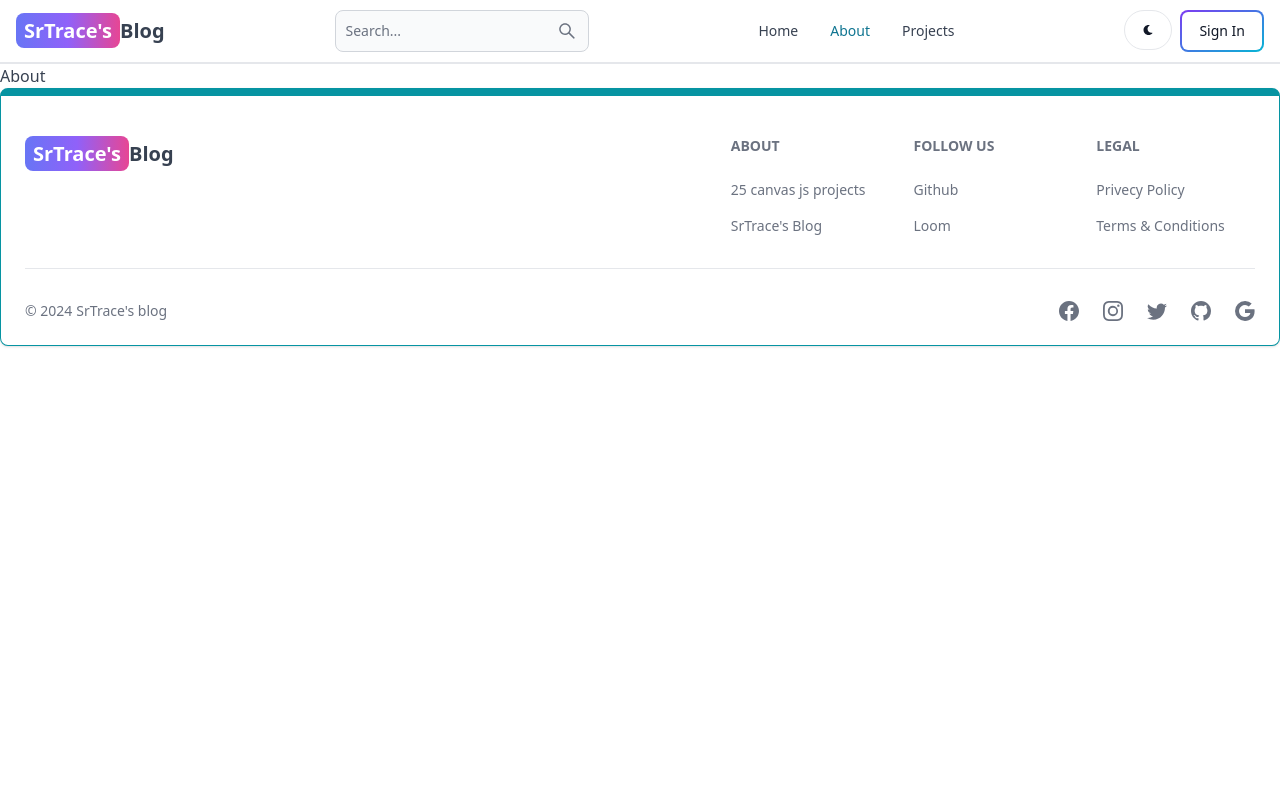
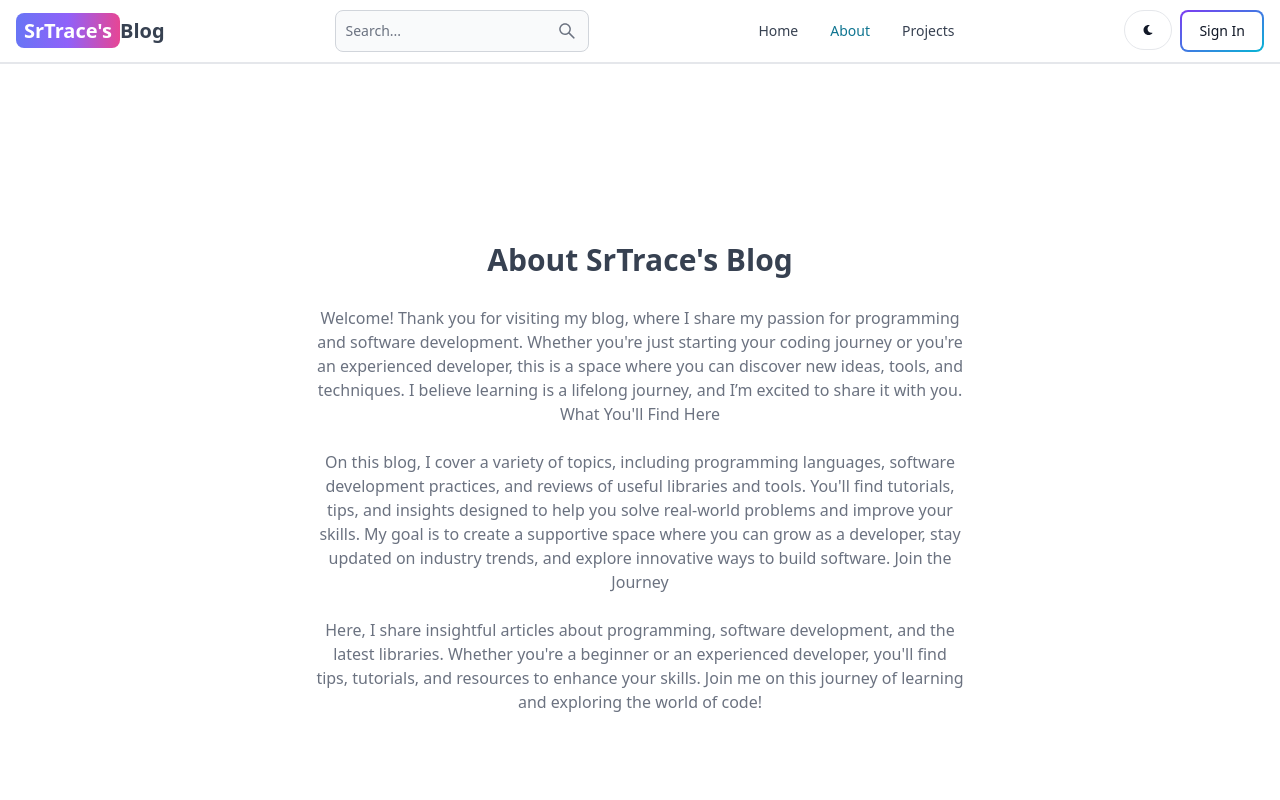
Before and after one commit to SrTrace/blog-dashboard-app, a React (Vite) app in the folder client/: page /about in a window 1280 px wide. Shown: the top 800 px of the page. Built offline with nearby package versions, Linux system fonts and the light colour scheme; no server answers.

Commit message:
add content to about and project pages

```diff
--- a/client/src/components/DashUsers.jsx
+++ b/client/src/components/DashUsers.jsx
@@ -92,7 +92,7 @@ export default function DashUsers() {
                   <Table.Cell>
                     <img
                       src={user.profilePicture}
-                      alt={user.username}
+                      // alt={user.username}
                       className="w-10 h-10 object-cover bg-gray-500 rounded-full"
                     />
                   </Table.Cell>
--- a/client/src/components/Dashboard.jsx
+++ b/client/src/components/Dashboard.jsx
@@ -151,7 +151,7 @@ export default function Dashboard() {
                     <Table.Cell>
                       <img
                         src={user.profilePicture}
-                        alt={user.username}
+                        // alt={user.username}
                         className="w-10 h-10 rounded-full bg-gray-500"
                       />
                     </Table.Cell>
--- a/client/src/pages/About.jsx
+++ b/client/src/pages/About.jsx
@@ -1,3 +1,41 @@
 export default function About() {
-  return <div>About</div>;
+  return (
+    <div className="min-h-screen flex items-center justify-center">
+      <div className="max-w-2xl mx-auto p-3 text-center">
+        <div>
+          <h2 className="text-3xl font-semibold text-center my-7">
+            About SrTrace&apos;s Blog
+          </h2>
+          <div className="text-md text-gray-500 flex flex-col gap-6">
+            <p>
+              Welcome! Thank you for visiting my blog, where I share my passion
+              for programming and software development. Whether you&apos;re just
+              starting your coding journey or you&apos;re an experienced
+              developer, this is a space where you can discover new ideas,
+              tools, and techniques. I believe learning is a lifelong journey,
+              and I’m excited to share it with you. What You&apos;ll Find Here
+            </p>
+
+            <p>
+              On this blog, I cover a variety of topics, including programming
+              languages, software development practices, and reviews of useful
+              libraries and tools. You&apos;ll find tutorials, tips, and
+              insights designed to help you solve real-world problems and
+              improve your skills. My goal is to create a supportive space where
+              you can grow as a developer, stay updated on industry trends, and
+              explore innovative ways to build software. Join the Journey
+            </p>
+
+            <p>
+              Here, I share insightful articles about programming, software
+              development, and the latest libraries. Whether you&apos;re a
+              beginner or an experienced developer, you&apos;ll find tips,
+              tutorials, and resources to enhance your skills. Join me on this
+              journey of learning and exploring the world of code!
+            </p>
+          </div>
+        </div>
+      </div>
+    </div>
+  );
 }
--- a/client/src/pages/Projects.jsx
+++ b/client/src/pages/Projects.jsx
@@ -1,3 +1,17 @@
+import CallToAction from "../components/CallToAction.jsx";
+
 export default function Projects() {
-  return <div>Projects</div>;
+  return (
+    <div className="min-h-screen max-w-2xl mx-auto flex justify-center items-center flex-col gap-6 p-3">
+      <h2 className="text-3xl font-semibold">Projects</h2>
+      <p className="text-md text-gray-500">
+        Explore new insights into CSS, JavaScript, React, Node.js, and more!
+        Discover amazing projects created by talented developers or dive into
+        articles that inspire innovation and learning. Whether you&apos;re
+        building something new or expanding your knowledge, this is the perfect
+        space to spark your creativity and grow as a developer.
+      </p>
+      <CallToAction />
+    </div>
+  );
 }
--- a/client/src/pages/Search.jsx
+++ b/client/src/pages/Search.jsx
@@ -15,7 +15,6 @@ export default function Search() {
   const [loading, setLoading] = useState(false);
   const [showMore, setShowMore] = useState(false);
 
-  console.log(sidebarData);
   useEffect(() => {
     const urlParams = new URLSearchParams(location.search);
     const searchQueryFromUrl = urlParams.get("searchQuery");
```
